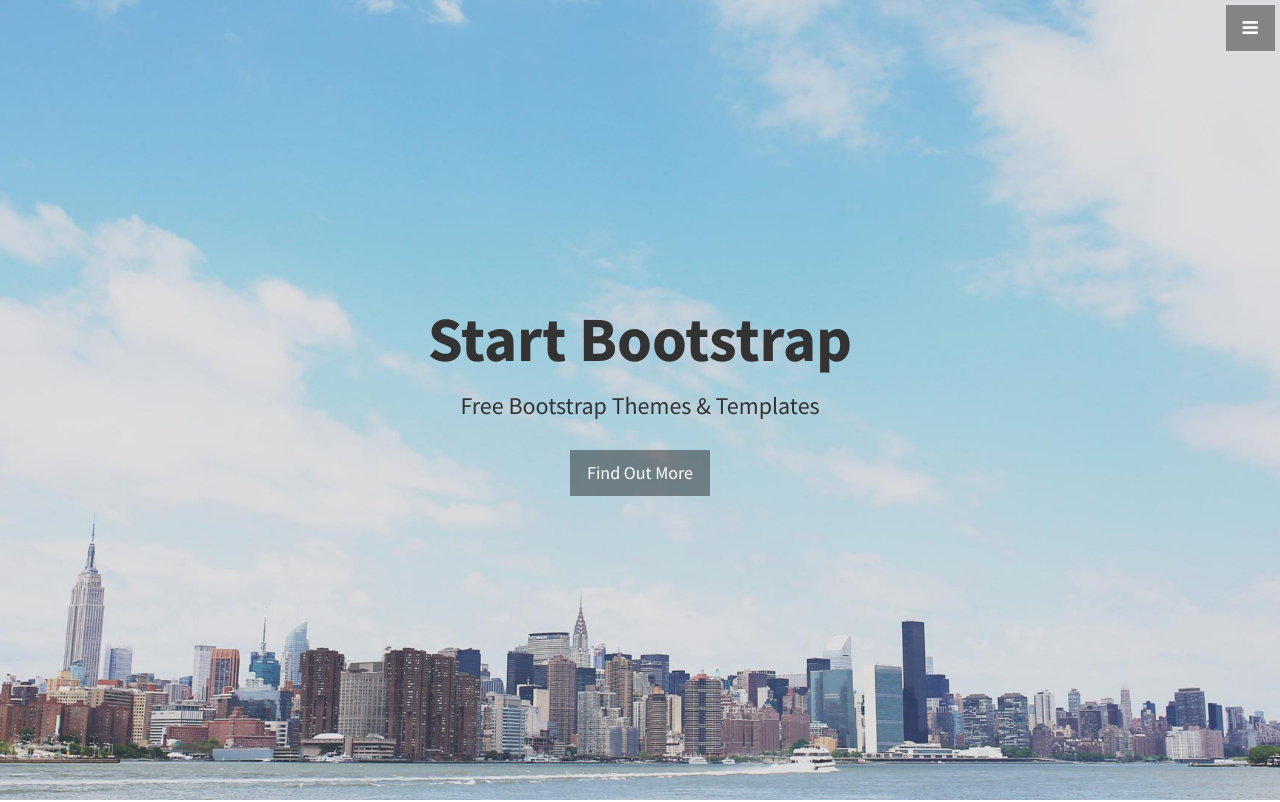
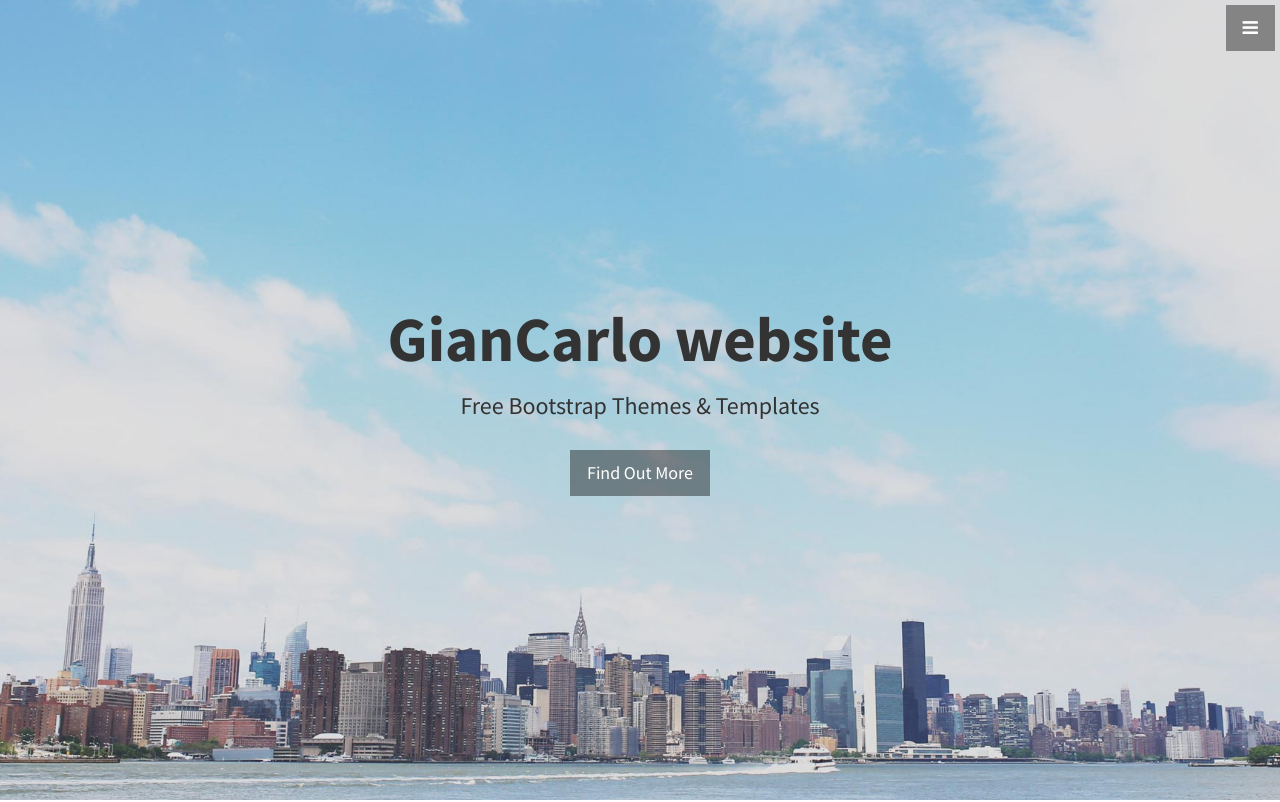
Before and after one commit to GCVidoni/my-website, a plain HTML site: page index.html in a window 1280 px wide. Shown: the top 802 px of the page. Drawn offline with Linux system fonts and the light colour scheme.

Commit message:
Change Title + H1

```diff
--- a/index.html
+++ b/index.html
@@ -9,7 +9,7 @@
     <meta name="description" content="">
     <meta name="author" content="">
 
-    <title>Stylish Portfolio - Start Bootstrap Theme</title>
+    <title>GianCarlo website</title>
 
     <!-- Bootstrap Core CSS -->
     <link href="css/bootstrap.min.css" rel="stylesheet">
@@ -61,7 +61,7 @@
     <!-- Header -->
     <header id="top" class="header">
         <div class="text-vertical-center">
-            <h1>Start Bootstrap</h1>
+            <h1>GianCarlo website</h1>
             <h3>Free Bootstrap Themes &amp; Templates</h3>
             <br>
             <a href="#about" class="btn btn-dark btn-lg">Find Out More</a>
```
